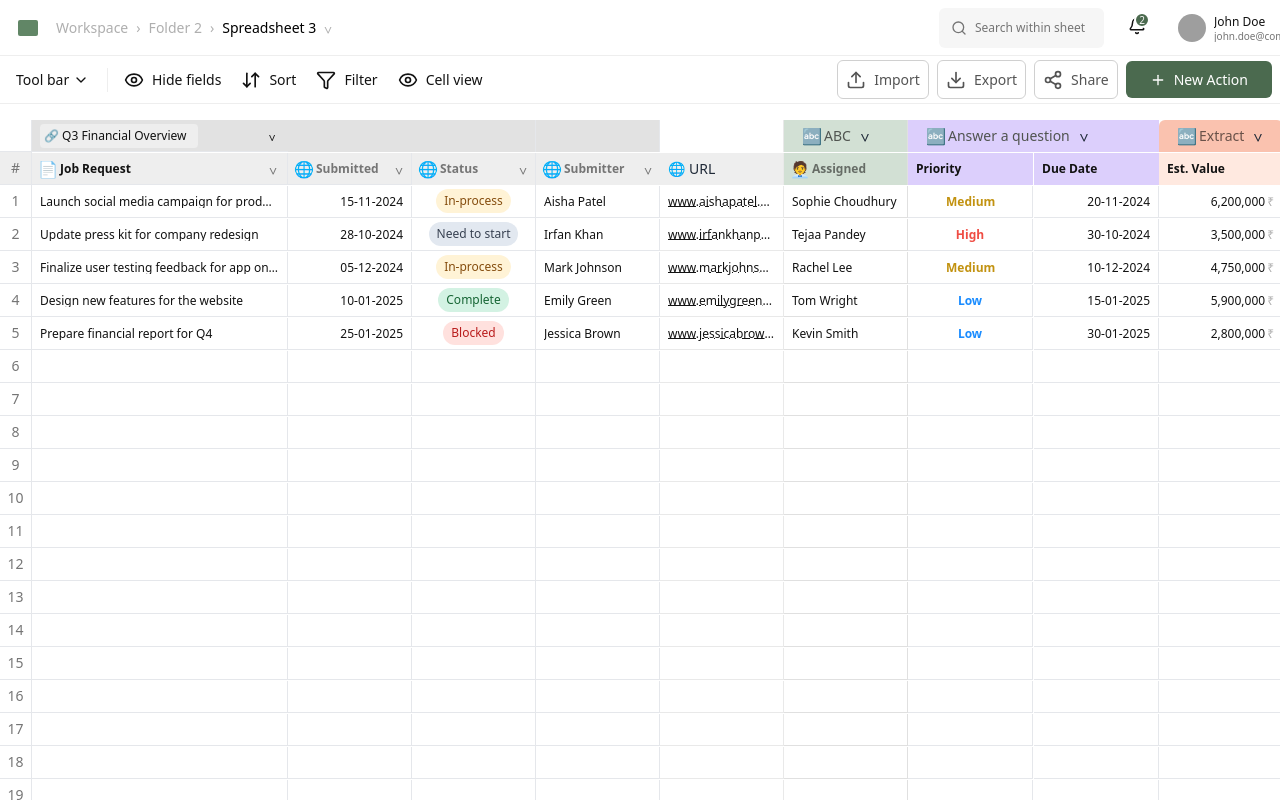
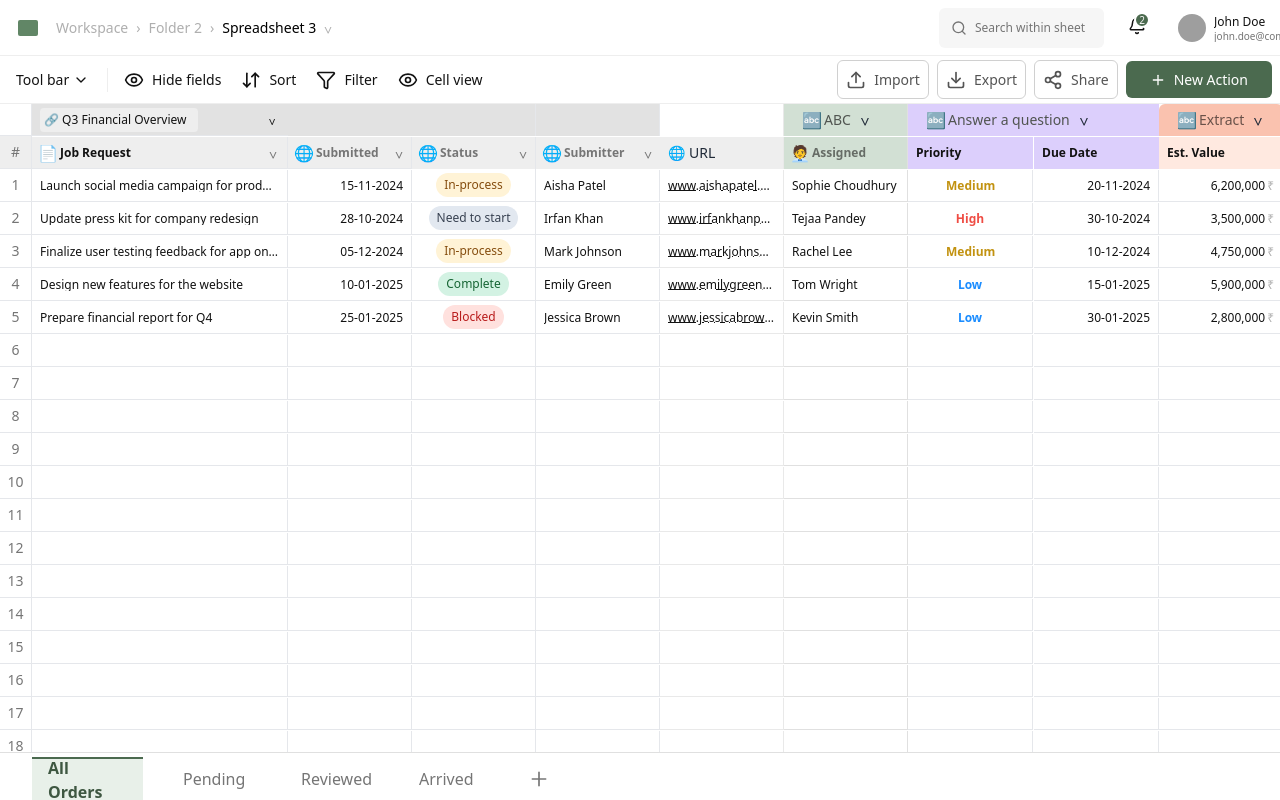
Before and after one commit to Ayush-014/spreedsheet, a React (Vite) app: page / in a window 1280 px wide. Shown: the top 800 px of the page. Built offline with nearby package versions, Linux system fonts and the light colour scheme; grey boxes are pictures that could not be loaded; the HTML template or start-up script is replaced by a standard one.

Commit message:
added TabBar component

```diff
--- /dev/null
+++ b/src/components/footer/TabBar.tsx
@@ -0,0 +1,51 @@
+import React from "react";
+
+const TabBar: React.FC = () => {
+  return (
+    <div className="w-[1440px] h-[48px] flex items-start gap-[24px] px-[32px] pt-[4px] pr-[16px] border-t border-[#E0E0E0] bg-white">
+
+      <div className="w-[111px] h-[44px] flex items-center px-[16px] pt-[10px] pb-[10px] border-t-[2px] border-[#4B6A4F] bg-[#E8F0E9]">
+        <span className="text-[16px] font-semibold leading-[24px] text-[#3E5741]">
+          All Orders
+        </span>
+      </div>
+
+      <div className="w-[94px] h-[44px] flex items-center px-[16px] pt-[10px] pb-[10px]">
+        <span className="text-[16px] font-medium leading-[24px] text-[#757575]">
+          Pending
+        </span>
+      </div>
+
+      <div className="w-[94px] h-[44px] flex items-center px-[16px] pt-[10px] pb-[10px]">
+        <span className="text-[16px] font-medium leading-[24px] text-[#757575]">
+          Reviewed
+        </span>
+      </div>
+
+      <div className="w-[94px] h-[44px] flex items-center px-[16px] pt-[10px] pb-[10px]">
+        <span className="text-[16px] font-medium leading-[24px] text-[#757575]">
+          Arrived
+        </span>
+      </div>
+
+      <div className="w-[36px] h-[44px] flex items-center justify-center px-[4px] pt-[8px] pb-[8px]">
+        <div className="w-[28px] h-[28px] p-[4px] rounded-[4px] bg-white flex items-center justify-center">
+          <svg
+            width="16"
+            height="16"
+            viewBox="0 0 16 16"
+            fill="none"
+            xmlns="http://www.w3.org/2000/svg"
+          >
+            <path
+              d="M8 0.5C7.54 0.5 7.16667 0.873333 7.16667 1.33333V7.16667H1.33333C0.873333 7.16667 0.5 7.54 0.5 8C0.5 8.46 0.873333 8.83333 1.33333 8.83333H7.16667V14.6667C7.16667 15.1267 7.54 15.5 8 15.5C8.46 15.5 8.83333 15.1267 8.83333 14.6667V8.83333H14.6667C15.1267 8.83333 15.5 8.46 15.5 8C15.5 7.54 15.1267 7.16667 14.6667 7.16667H8.83333V1.33333C8.83333 0.873333 8.46 0.5 8 0.5Z"
+              fill="#757575"
+            />
+          </svg>
+        </div>
+      </div>
+    </div>
+  );
+};
+
+export default TabBar;
--- a/src/components/index.components.ts
+++ b/src/components/index.components.ts
@@ -10,6 +10,7 @@ import AnswerBlock from "./sheet/AnswerBlock";
 import AssignedColumn from "./sheet/AssignedColumn";
 import ExtractColumn from "./sheet/ExtractColumn";
 import AddColumn from "./sheet/AddColumn";
+import TabBar from "./footer/TabBar"
 
 export {
     SpreadsheetHeaderBar,
@@ -23,5 +24,6 @@ export {
     AnswerBlock,
     AssignedColumn,
     ExtractColumn,
-    AddColumn
+    AddColumn,
+    TabBar
 }
--- a/src/pages/Dashboard.tsx
+++ b/src/pages/Dashboard.tsx
@@ -1,10 +1,15 @@
-import { AddColumn, AnswerBlock, AssignedColumn, ExtractColumn, IndexColumn, JobRequestColumn, SpreadsheetHeaderBar, StatusColumn, SubmittedColumn, SubmitterColumn, ToolbarRow, UrlColumn } from "../components/index.components";
+import { AddColumn, AnswerBlock, AssignedColumn, ExtractColumn, IndexColumn, JobRequestColumn, SpreadsheetHeaderBar, StatusColumn, SubmittedColumn, SubmitterColumn, ToolbarRow, UrlColumn, TabBar } from "../components/index.components";
 
 export default function Dashboard() {
-    return (<div className="min-h-screen font-sans text-gray-800 overflow-hidden">
+  return (
+    <div className="h-screen w-screen flex flex-col font-sans text-gray-800 overflow-hidden">
+
+      <div className="flex flex-col z-10">
         <SpreadsheetHeaderBar />
         <ToolbarRow />
-        <main className="py-4 overflow-x-auto w-full">
+      </div>
+
+      <main className="flex-1 overflow-auto">
         <div className="flex w-max">
           <IndexColumn />
           <JobRequestColumn />
@@ -18,6 +23,10 @@ export default function Dashboard() {
           <AddColumn />
         </div>
       </main>
+
+      <div className="z-10">
+        <TabBar />
       </div>
-    )
+    </div>
+  );
 }
```
Also changed, not shown: 2 other files (tests, documents, lock files or other folders). Lines whose indentation alone changed are shown as unchanged.
